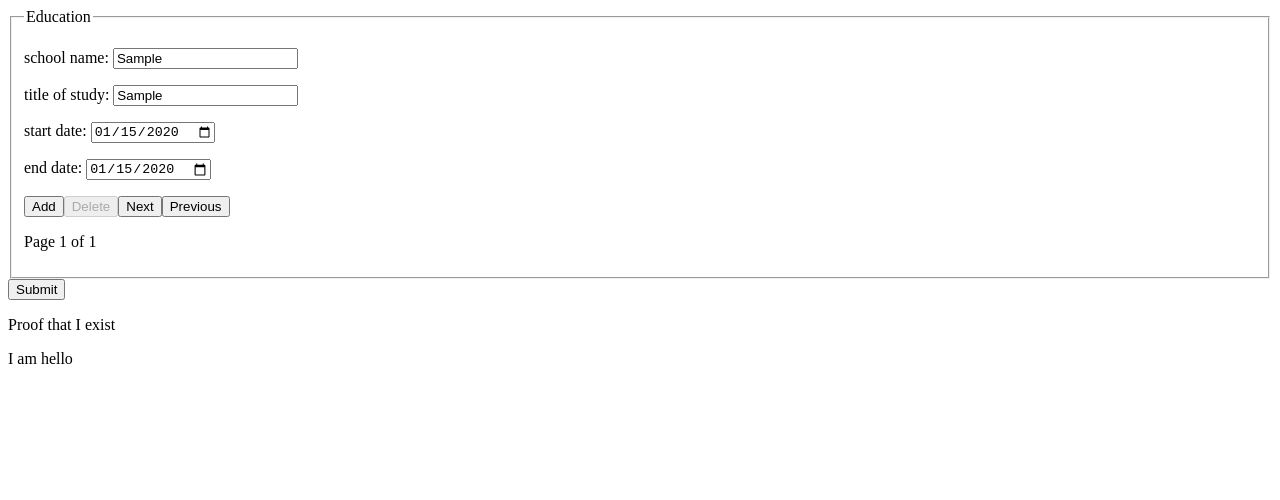
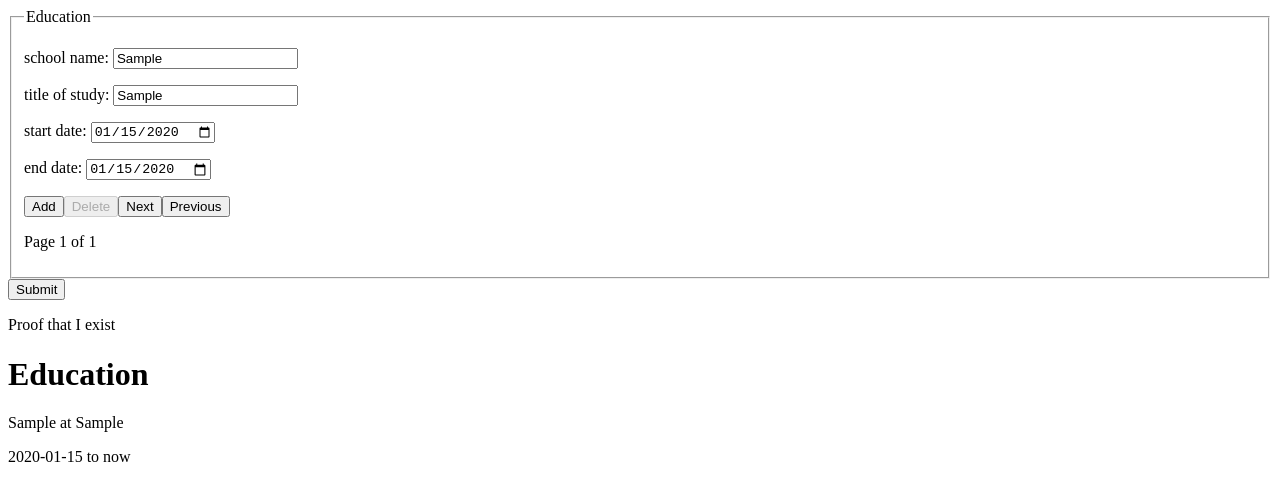
Before and after one commit to pearmeow/cv-builder, a React (Vite) app: page / in a window 1280 px wide. Both pictures are taken after typing "Sample", "Sample", "2020-01-15", "2020-01-15" into the empty fields and a click on the button "Submit". Shown: the top 500 px of the page. Built offline with nearby package versions, Linux system fonts and the light colour scheme.

Commit message:
feat: display data on cv

```diff
--- a/src/components/Edit.jsx
+++ b/src/components/Edit.jsx
@@ -14,7 +14,20 @@ export default function Edit({ setCVData }) {
         },
     ]);
     function rerenderCV() {
-        setCVData(<>I am hello</>);
+        const eduDom = [<h1>Education</h1>];
+        for (const data of eduData) {
+            eduDom.push(
+                <>
+                    <p>
+                        {data.study} at {data.school}
+                    </p>
+                    <p>
+                        {data.start} to {data.end && "now"}
+                    </p>
+                </>,
+            );
+        }
+        setCVData(<>{eduDom}</>);
     }
     return (
         <>
```
